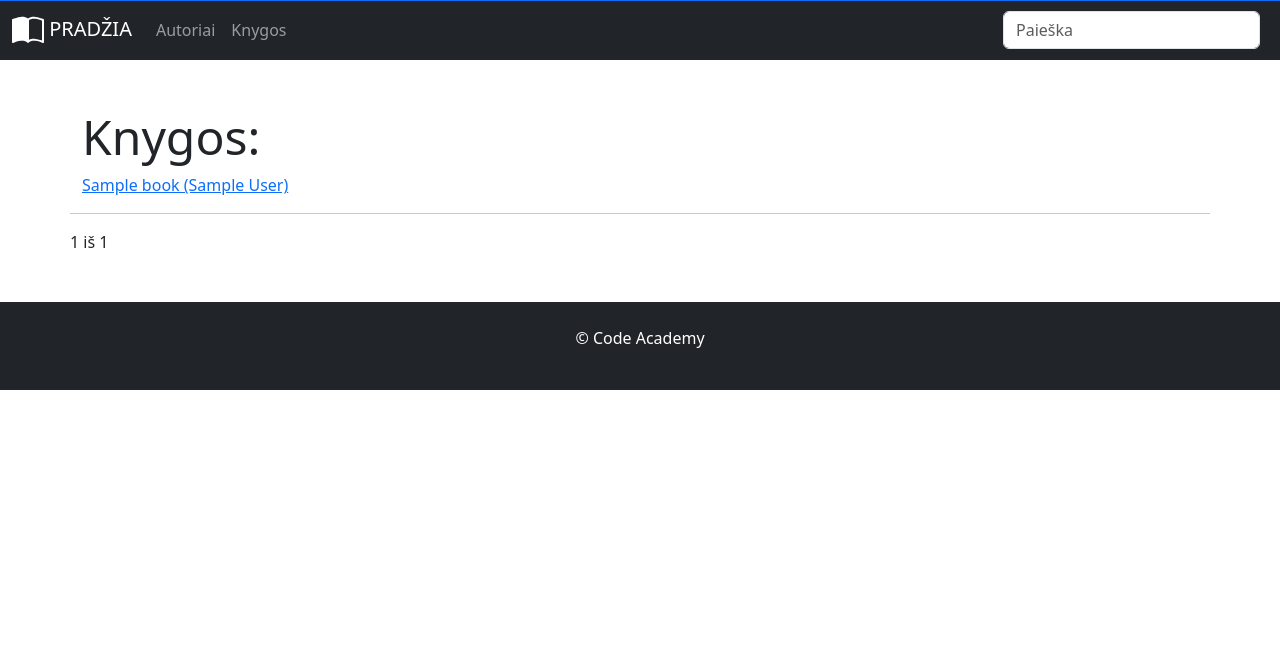
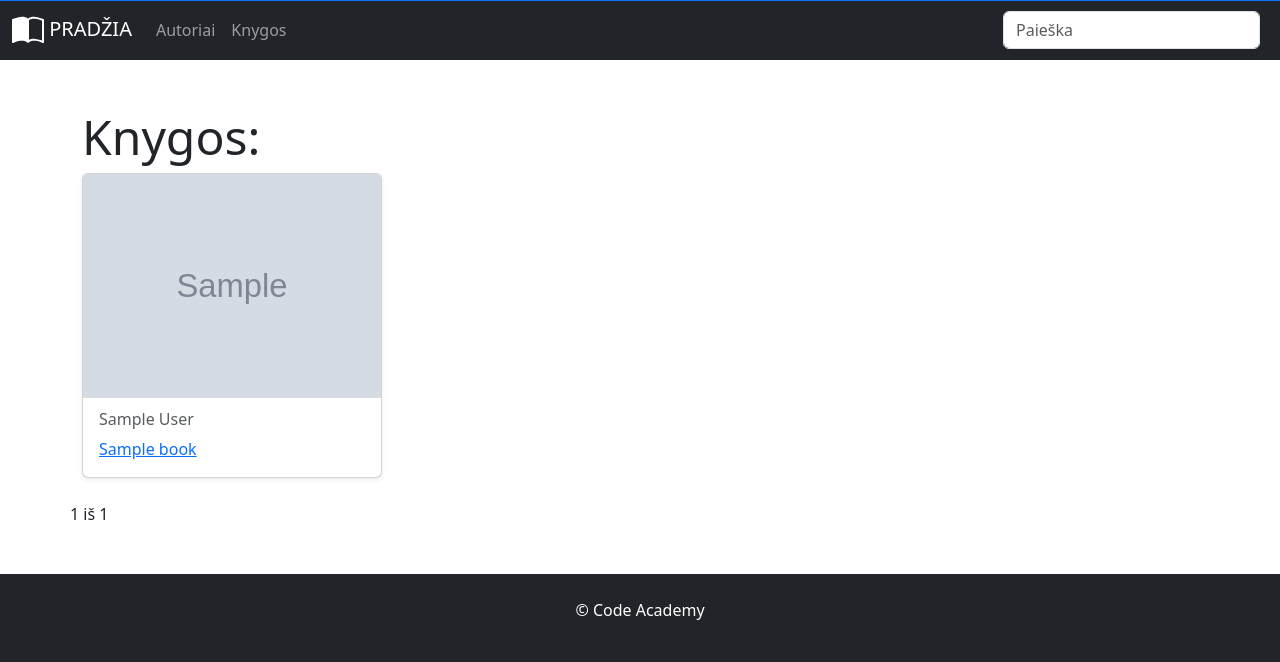
Before and after one commit to DonatasNoreika/library_20250210, a Django app: page /library/books/ in a window 1280 px wide. Shown: the part 191-853 px from the top of the page. Before the commit the page ends 581 px from the top, so only its background shows below. Run offline with Django 5.2, Linux system fonts and the light colour scheme; tables that the repository leaves empty hold one stand-in row (values such as "Sample post"); grey boxes marked "Sample" are stand-in pictures.

Commit message:
5: Knygų sąraše rodomi jų viršeliai. Jei viršelio nėra, rodoma no-image.png nuotrauka

```diff
--- a/mysite/library/templates/books.html
+++ b/mysite/library/templates/books.html
@@ -3,10 +3,22 @@
 {% block "title" %}Knygos{% endblock %}
 
 {% block "content" %}
+{% load static %}
 <h1 class="display-5">Knygos:</h1>
 {% for book in books %}
-<a href="{{ book.pk }}"><p>{{ book }}</p></a>
-<hr>
+<div class="col-md-4 d-flex align-items-stretch">
+    <div class="card mb-4 shadow-sm" style="width:300px">
+        {% if book.cover %}
+        <img class="card-img-top" src="{{ book.cover.url }}" alt="...">
+        {% else %}
+        <img class="card-img-top" src="{% static 'img/no-image.png' %}">
+        {% endif %}
+        <div class="card-body">
+            <h6 class="card-subtitle mb-2 text-muted">{{ book.author }}</h6>
+            <p class="card-text"><a href="{{ book.pk }}">{{ book.title }}</a></p>
+        </div>
+    </div>
+</div>
 {% endfor %}
 
 <div class="pagination">
--- a/mysite/library/views.py
+++ b/mysite/library/views.py
@@ -43,7 +43,7 @@ class BookListView(generic.ListView):
     model = Book
     template_name = "books.html"
     context_object_name = "books"
-    paginate_by = 5
+    paginate_by = 9
 
 
 class BookDetailView(generic.DetailView):
```
Also changed, not shown: mysite/library/static/img/no-image.png (added), 1 other file.
